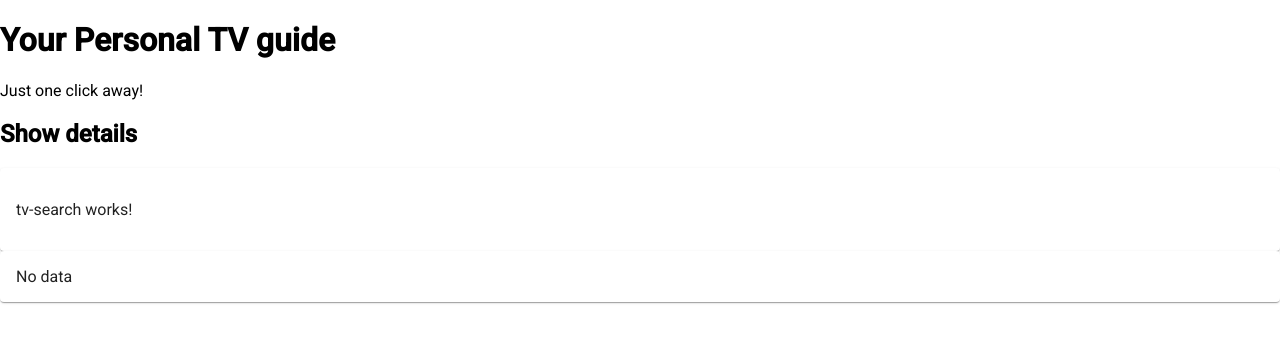
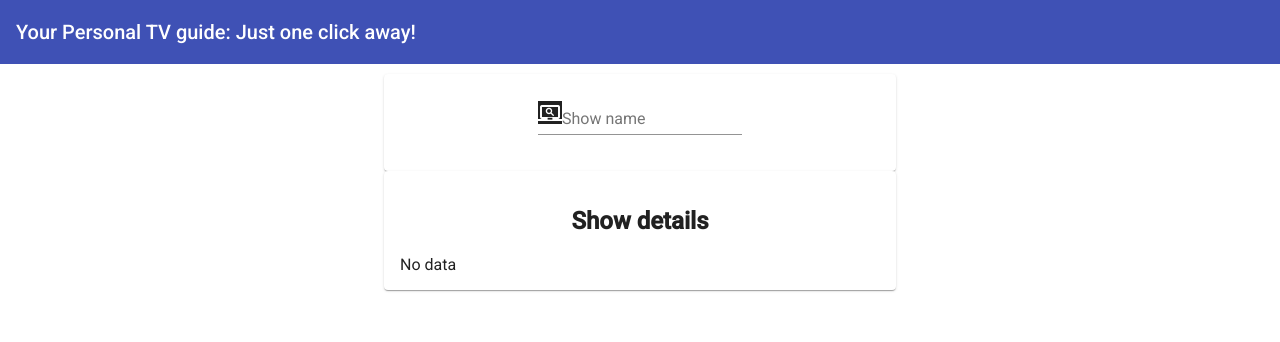
Before and after one commit to GSD678/TVShow, an Angular app: page / in a window 1280 px wide. Shown: the top 342 px of the page. Built offline with nearby package versions, Linux system fonts and the light colour scheme; no server answers.

Commit message:
Updated HTML search form

```diff
--- a/src/app/app.component.html
+++ b/src/app/app.component.html
@@ -1,21 +1,18 @@
-<!DOCTYPE html>
-<html lang="en">
-  <head>
-    <meta charset="UTF-8" />
-    <meta content="IE=edge" http-equiv="X-UA-Compatible" />
-    <meta content="width=device-width, initial-scale=1.0" name="viewport" />
-    <title>Document</title>
-  </head>
-  <body>
-    <div style="text-align: center"></div>
-    <h1>Your Personal TV guide</h1>
-    <div>Just one click away!</div>
-    <h2>Show details</h2>
+<div style="text-align: center;">
+    <mat-toolbar color="primary">Your Personal TV guide: Just one click away!
+    </mat-toolbar>
+  </div>
+    <div style="
+    width: 40%;
+    margin:auto;
+    padding:10px;">
+    <div style="text-align:center;">
     <mat-card>
       <app-tv-search></app-tv-search>
     </mat-card>
+  </div>
     <mat-card>
+      <div style="text-align:center;"><h2>Show details</h2></div>
       <app-tvcomponent></app-tvcomponent>
     </mat-card>
-  </body>
-</html>
+    </div>
--- a/src/app/app.module.ts
+++ b/src/app/app.module.ts
@@ -5,6 +5,7 @@ import { AppRoutingModule } from './app-routing.module';
 import { AppComponent } from './app.component';
 import { TVComponentComponent } from './tvcomponent/tvcomponent.component';
 import {HttpClientModule} from "@angular/common/http";
+import { FormsModule, ReactiveFormsModule } from '@angular/forms';
 import { TVSearchComponent } from './tv-search/tv-search.component';
 import { BrowserAnimationsModule } from '@angular/platform-browser/animations'
 import {MatToolbarModule} from '@angular/material/toolbar'
@@ -23,6 +24,8 @@ import {MatFormFieldModule} from '@angular/material/form-field'
     BrowserModule,
     AppRoutingModule,
     HttpClientModule,
+    FormsModule,
+    ReactiveFormsModule,
     BrowserAnimationsModule,
     MatToolbarModule,
     MatInputModule,
--- a/src/app/tv-search/tv-search.component.html
+++ b/src/app/tv-search/tv-search.component.html
@@ -1 +1,7 @@
-<p>tv-search works!</p>
+<form>
+    <mat-form-field>
+        <mat-label>Show name</mat-label>
+        <mat-icon matPrefix>screen_search_desktop</mat-icon>
+        <input matInput [formControl]="search" />
+    </mat-form-field>
+</form>
--- a/src/app/tv-search/tv-search.component.ts
+++ b/src/app/tv-search/tv-search.component.ts
@@ -1,4 +1,5 @@
 import { Component, OnInit } from '@angular/core';
+import { FormControl } from '@angular/forms';
 
 @Component({
   selector: 'app-tv-search',
@@ -6,7 +7,7 @@ import { Component, OnInit } from '@angular/core';
   styleUrls: ['./tv-search.component.css']
 })
 export class TVSearchComponent implements OnInit {
-
+  search = new FormControl
   constructor() { }
 
   ngOnInit(): void {
--- a/src/app/tvcomponent/tvcomponent.component.html
+++ b/src/app/tvcomponent/tvcomponent.component.html
@@ -1,13 +1,13 @@
 <div *ngIf="current">
   <div *ngIf="current.name">
     <span>{{ current.name }}</span><br />
-    <span>{{ current.premiered | date: "fullDate" }}</span><br />
-    <span>{{ current.network }}</span><br />
-    <span>{{ current.rating }},
+    <span>Date Premiered: {{ current.premiered | date: "fullDate" }}</span><br />
+    <span>Network: {{ current.network }}</span><br />
+    <span>Show Rating: {{ current.rating }}/10
       <p>Runtime: {{ current.runtime }} mins</p> </span><br />
-    <span>{{ current.time }} </span>
+    <span>Airs at: {{ current.time }} </span>
 
-    <span>{{ current.days }}</span>
+    <span>on {{ current.days }}</span>
   </div>
   <div *ngIf="current.image">
     <img [src]="current.image" />
```
